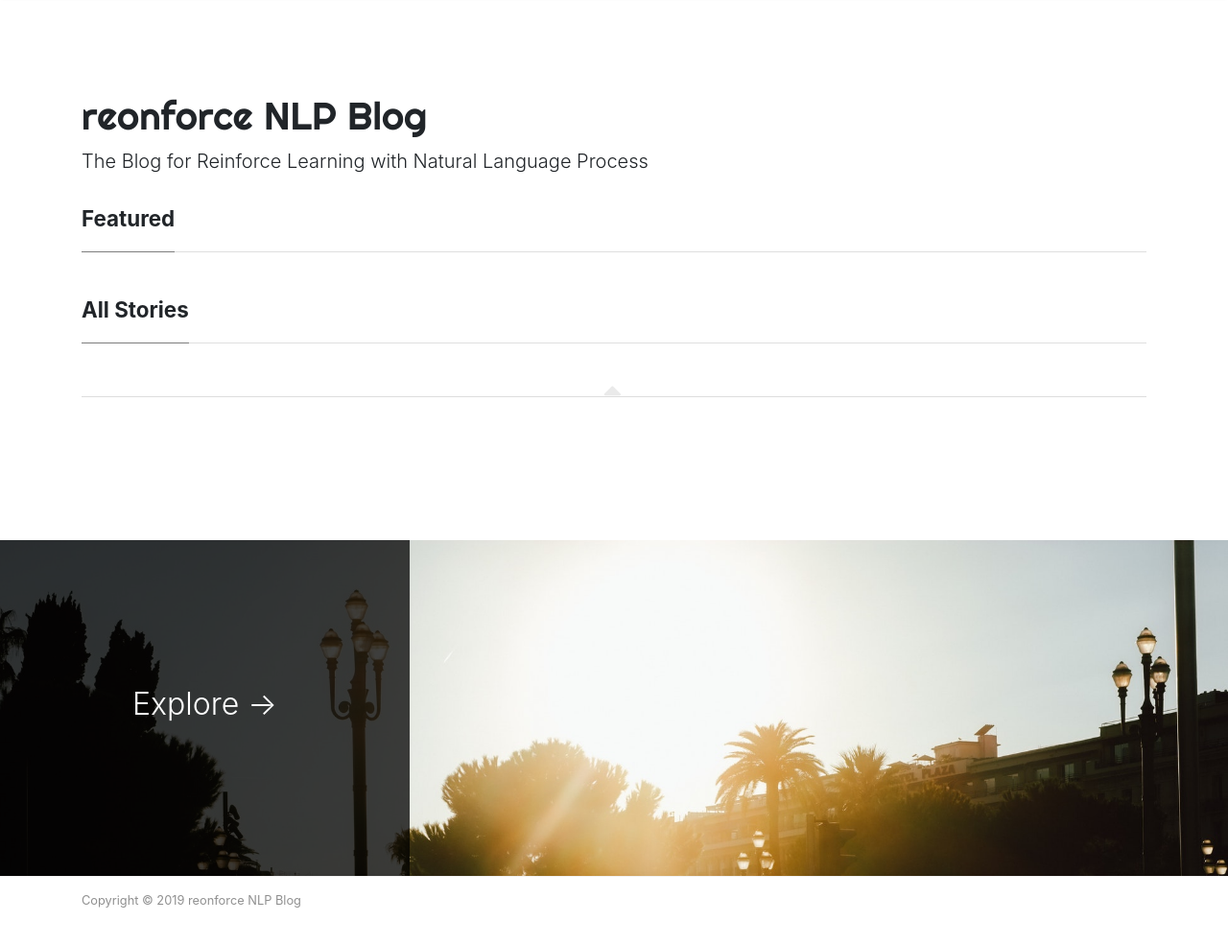
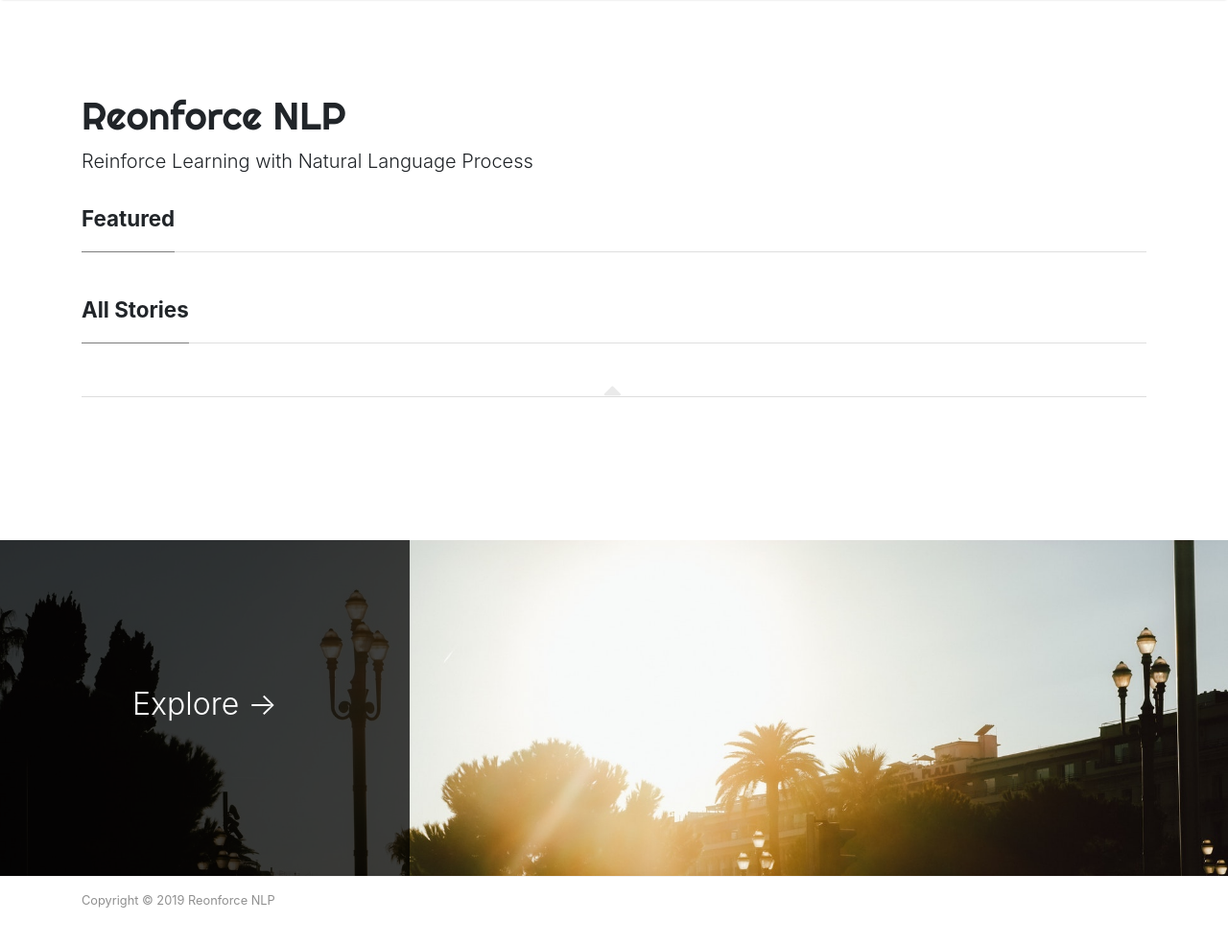
Before and after one commit to paul-hyun/paul-hyun.github.io, a Jekyll site: the page built from index.html, in a window 1280 px wide and 1022 px high. Shown: the top 985 px of the window at 96% size. Built offline with Jekyll 4.4.1, drawn with Linux system fonts in a browser that asks for light colours; nearby versions of some CDN libraries; the list of posts is cut into pages by our own code.

Commit message:
page 정보 수정

```diff
--- a/_config.yml
+++ b/_config.yml
@@ -1,7 +1,7 @@
 # Site
-name: "reonforce NLP Blog"
-title: "reonforce NLP Blog"
-description: "The Blog for Reinforce Learning with Natural Language Process"
+name: "Reonforce NLP"
+title: "Reonforce NLP"
+description: "Reinforce Learning with Natural Language Process"
 logo: 'assets/images/logo.png'
 favicon: 'assets/images/logo.png'
 baseurl: https://paul-hyun.github.io
```
